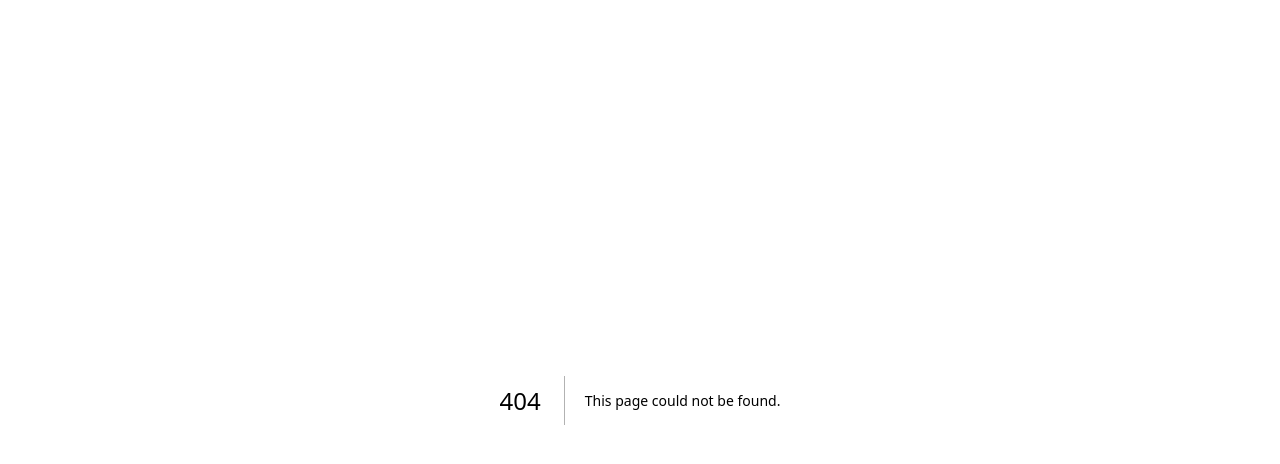
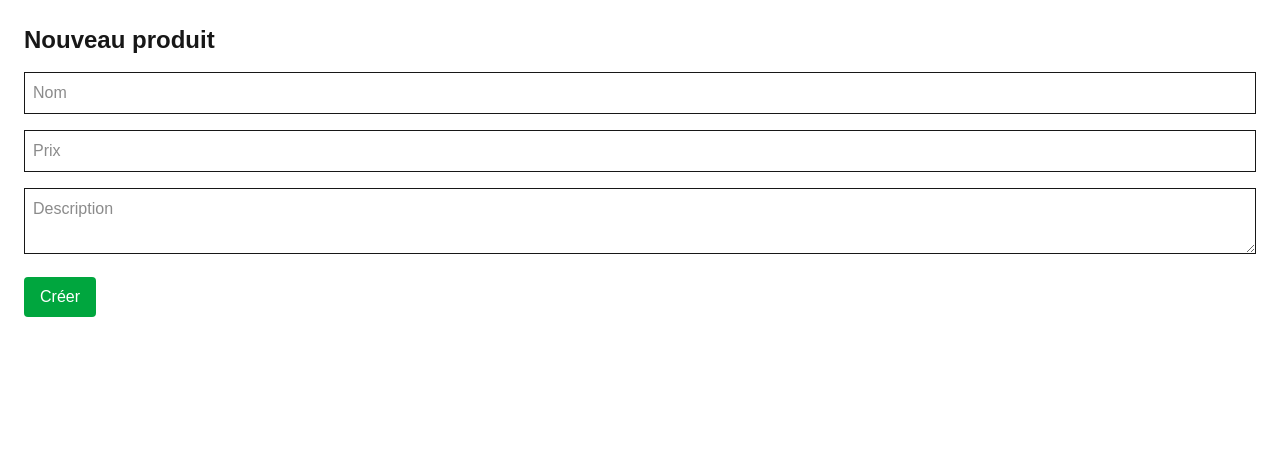
Before and after one commit to tsurubaso/sanbagierbosho, a Next.js app: page /admin/products/new in a window 1280 px wide. Before the commit this address had no page. Shown: the top 464 px of the page. Built offline with nearby package versions, Linux system fonts and the light colour scheme.

Commit message:
installation avant the force

```diff
--- /dev/null
+++ b/app/admin/products/[id]/route.js
@@ -0,0 +1,19 @@
+import prisma from "@/lib/prisma";
+
+export async function DELETE(_, { params }) {
+  const id = parseInt(params.id);
+  await prisma.product.delete({ where: { id } });
+  return Response.json({ ok: true });
+}
+
+export async function PUT(req, { params }) {
+  const id = parseInt(params.id);
+  const body = await req.json();
+
+  const product = await prisma.product.update({
+    where: { id },
+    data: body,
+  });
+
+  return Response.json(product);
+}
--- /dev/null
+++ b/app/admin/products/new/page.jsx
@@ -0,0 +1,56 @@
+"use client";
+import { useState } from "react";
+import { useRouter } from "next/navigation";
+
+export default function NewProductPage() {
+  const router = useRouter();
+  const [name, setName] = useState("");
+  const [price, setPrice] = useState("");
+  const [desc, setDesc] = useState("");
+
+  async function submit(e) {
+    e.preventDefault();
+
+    await fetch("/api/products", {
+      method: "POST",
+      body: JSON.stringify({
+        name,
+        price: parseFloat(price),
+        description: desc,
+      }),
+    });
+
+    router.push("/admin/products");
+  }
+
+  return (
+    <form onSubmit={submit} className="p-6 space-y-4">
+      <h1 className="text-2xl font-bold">Nouveau produit</h1>
+
+      <input
+        placeholder="Nom"
+        className="border p-2 w-full"
+        value={name}
+        onChange={(e) => setName(e.target.value)}
+      />
+
+      <input
+        placeholder="Prix"
+        type="number"
+        step="0.01"
+        className="border p-2 w-full"
+        value={price}
+        onChange={(e) => setPrice(e.target.value)}
+      />
+
+      <textarea
+        placeholder="Description"
+        className="border p-2 w-full"
+        value={desc}
+        onChange={(e) => setDesc(e.target.value)}
+      />
+
+      <button className="bg-green-600 text-white px-4 py-2 rounded">Créer</button>
+    </form>
+  );
+}
--- /dev/null
+++ b/app/admin/products/page.jsx
@@ -0,0 +1,44 @@
+"use client";
+import { useEffect, useState } from "react";
+import Link from "next/link";
+
+export default function AdminProductsPage() {
+  const [products, setProducts] = useState([]);
+
+  useEffect(() => {
+    fetch("/api/products")
+      .then((r) => r.json())
+      .then(setProducts);
+  }, []);
+
+  return (
+    <div className="p-6">
+      <h1 className="text-2xl font-bold mb-4">Produits</h1>
+      <Link href="/admin/products/new" className="bg-blue-500 text-white px-3 py-1 rounded">
+        + Nouveau produit
+      </Link>
+
+      <ul className="mt-4 space-y-2">
+        {products.map((p) => (
+          <li key={p.id} className="p-3 border rounded">
+            <div className="font-semibold">{p.name}</div>
+            <div>{p.price} €</div>
+
+            <div className="flex gap-3 mt-2">
+              <Link href={`/admin/products/${p.id}`} className="text-blue-500">Modifier</Link>
+              <button
+                onClick={async () => {
+                  await fetch(`/api/products/${p.id}`, { method: "DELETE" });
+                  setProducts(products.filter((x) => x.id !== p.id));
+                }}
+                className="text-red-500"
+              >
+                Supprimer
+              </button>
+            </div>
+          </li>
+        ))}
+      </ul>
+    </div>
+  );
+}
--- /dev/null
+++ b/app/admin/products/route.js
@@ -0,0 +1,24 @@
+import prisma from "@/lib/prisma";
+
+export async function GET() {
+  const products = await prisma.product.findMany({
+    orderBy: { createdAt: "desc" },
+  });
+  return Response.json(products);
+}
+
+export async function POST(req) {
+  const body = await req.json();
+
+  const product = await prisma.product.create({
+    data: {
+      name: body.name,
+      slug: body.name.toLowerCase().replace(/ /g, "-"),
+      price: body.price,
+      description: body.description || "",
+      imageUrl: body.imageUrl || "", // vide pour l'instant
+    },
+  });
+
+  return Response.json(product);
+}
--- /dev/null
+++ b/app/api/upload/route.js
@@ -0,0 +1,24 @@
+import { NextResponse } from "next/server";
+import { writeFile } from "fs/promises";
+import path from "path";
+
+export async function POST(req: Request) {
+  const formData = await req.formData();
+  const file = formData.get("file") as File;
+
+  if (!file) {
+    return NextResponse.json({ error: "No file uploaded" }, { status: 400 });
+  }
+
+  const bytes = await file.arrayBuffer();
+  const buffer = Buffer.from(bytes);
+
+  const filename = `${Date.now()}-${file.name}`;
+  const filepath = path.join(process.cwd(), "public", "uploads", filename);
+
+  await writeFile(filepath, buffer);
+
+  return NextResponse.json({
+    url: `/uploads/${filename}`,
+  });
+}
--- /dev/null
+++ b/lib/prisma.js
@@ -0,0 +1,4 @@
+import { PrismaClient } from "@prisma/client";
+
+const prisma = new PrismaClient();
+export default prisma;
--- a/package.json
+++ b/package.json
@@ -13,6 +13,7 @@
   },
   "dependencies": {
     "@prisma/client": "^7.1.0",
+    "multer": "^2.0.2",
     "next": "16.0.8",
     "next-auth": "^4.24.13",
     "react": "19.2.1",
```
Also changed, not shown: 1 other file (tests, documents, lock files or other folders).
